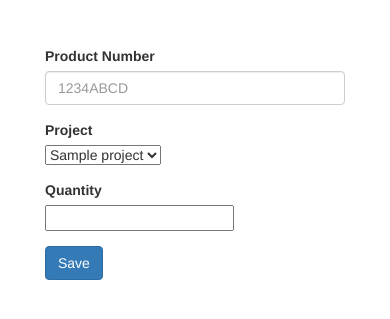
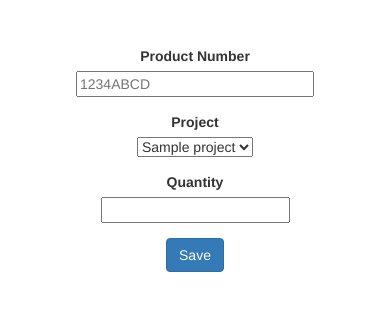
Before and after one commit to mjsorribas/track-that, a PHP site: page /addProduct.php in a window 390 px wide. Shown: the part 54-373 px from the top of the page. Run offline with PHP 8.4, Linux system fonts and the light colour scheme; the visitor is signed in with stand-in values (Sample User, id 1); tables that the repository leaves empty hold one stand-in row (values such as "Sample post"); some libraries are stand-ins or nearby versions.

Commit message:
Center all elements and add spacing between them.

```diff
--- a/addProduct.php
+++ b/addProduct.php
@@ -85,7 +85,7 @@ require_once("db/sql.php");
 				<div class="control-group">
 					<label class="control-label" for="inpProdNum">Product Number</label>
 					<div class="controls">
-						<input type="text" class="form-control" id="inpProdNum" name="inpProdNum" placeholder="1234ABCD">
+						<input type="text" class="" id="inpProdNum" name="inpProdNum" placeholder="1234ABCD">
 					</div>
 				</div>
 				<div class="control-group">
@@ -113,7 +113,7 @@ require_once("db/sql.php");
 							<input type="number" step="1" id="inpQuantity" name="inpQuantity" />
 						</div>
 				</div>
-				<div class="form-actions">
+				<div class="form-actions control-group">
 					<input class="btn btn-primary" type="submit" form="frmAddProduct" value="Save" />
 				</div>
 			</form>
--- a/css/addproduct.css
+++ b/css/addproduct.css
@@ -1 +1 @@
-div#mainrow{position:relative;top:100px;margin-left:30px;margin-right:30px}#inpProdNum{min-width:238px;max-width:350px}.control-group{margin-bottom:15px}@media only screen and (min-width:320px){form{margin:auto}}
+div#mainrow{position:relative;top:100px;margin-left:30px;margin-right:30px}#inpProdNum{min-width:238px;max-width:350px}.control-group{margin:auto auto 15px;text-align:center}
--- a/less/addproduct.less
+++ b/less/addproduct.less
@@ -9,12 +9,8 @@ div#mainrow {
 	max-width: 350px;
 }
 .control-group {
+	margin: auto;
+	text-align: center;
 	margin-bottom: 15px;
+
 }
-
-
-@media only screen and (min-width : 320px) {
-	form {
-		margin: auto;
-	}
-}
```
